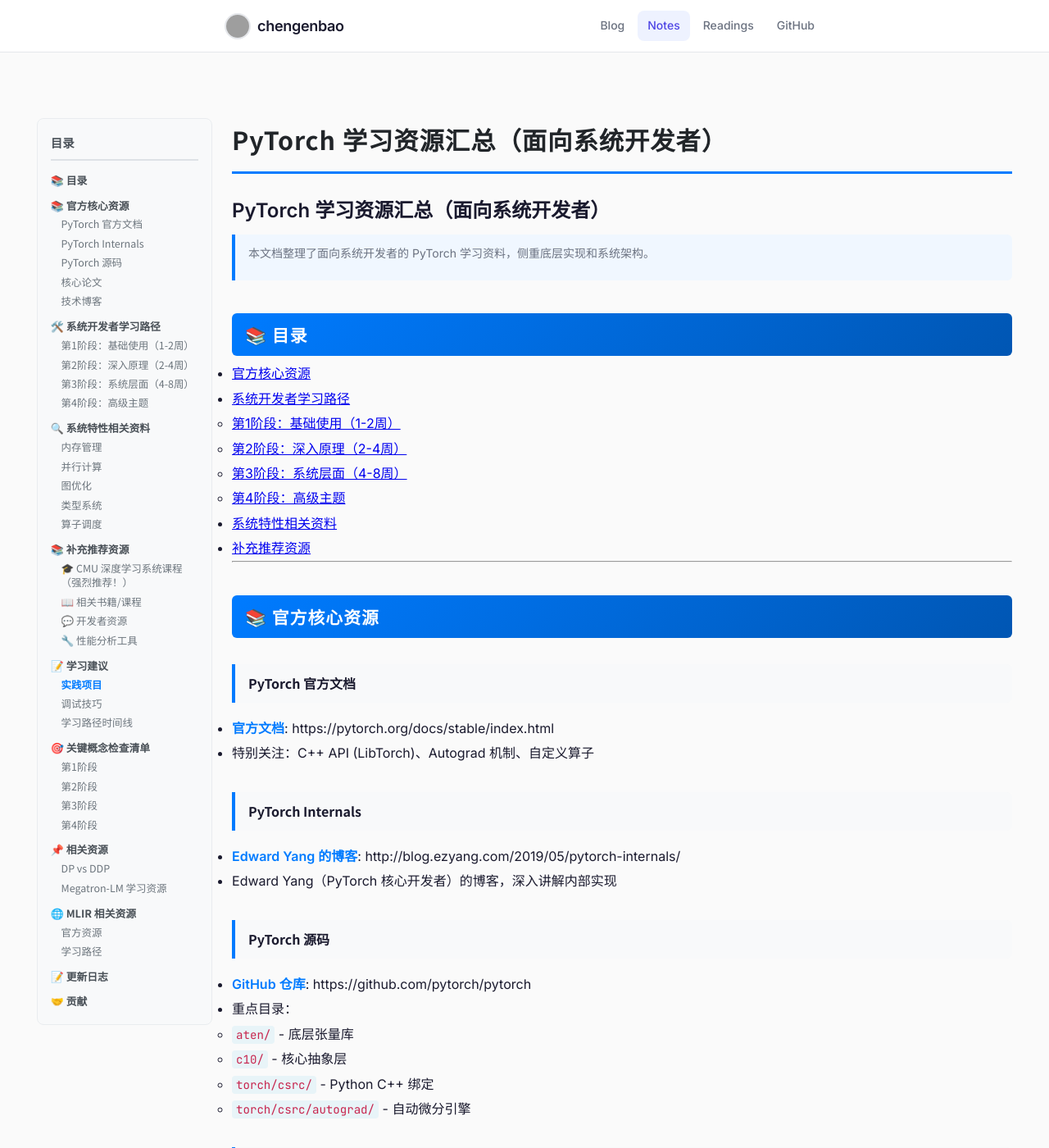
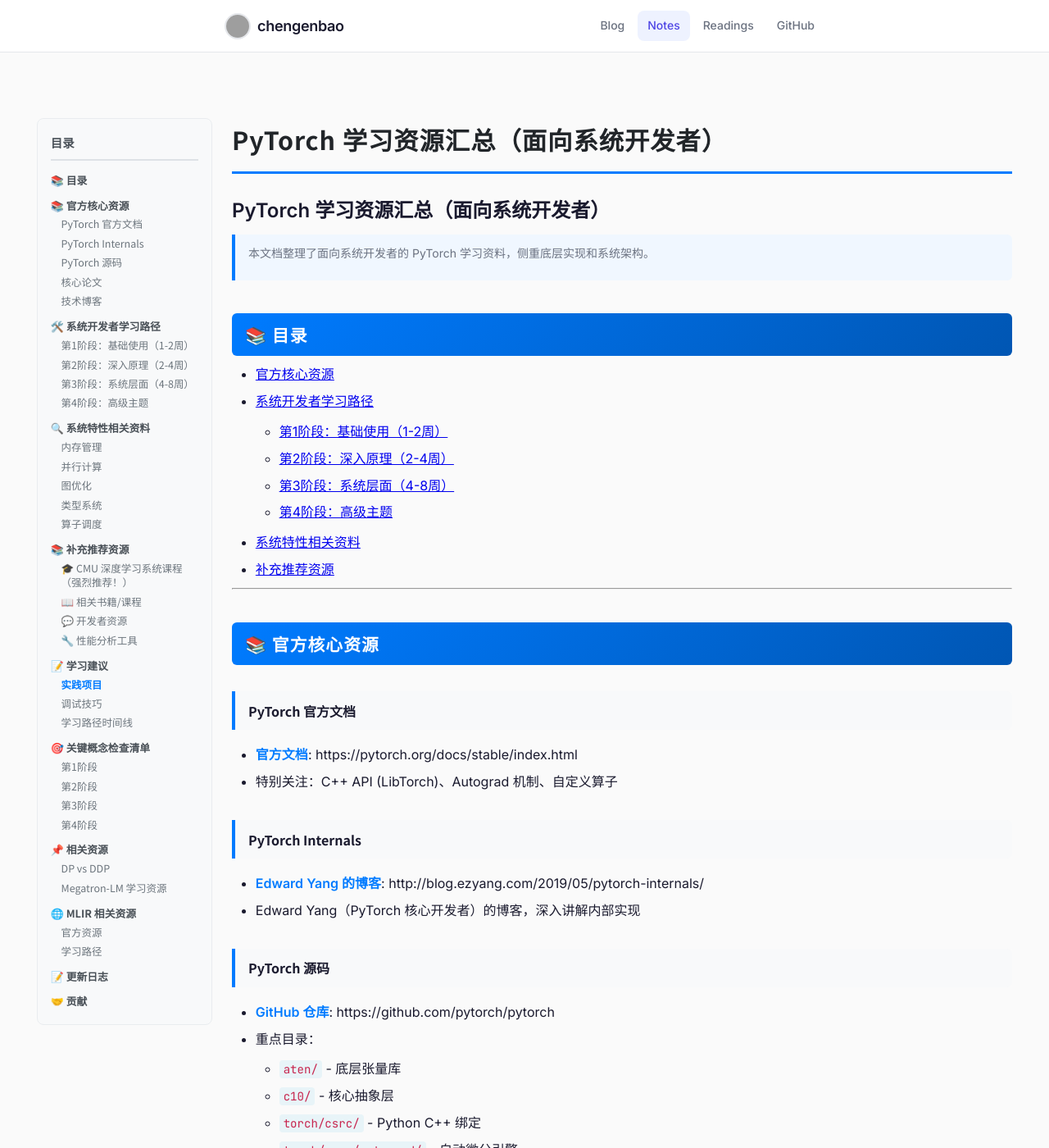
Before and after one commit to chengenbao/chengenbao.github.io, a Jekyll site: the page built from notes/pytorch.md, in a window 1280 px wide and 1400 px high. Shown: the whole window at 82% size. Built offline with Jekyll 4.4.1, drawn with Linux system fonts in a browser that asks for light colours; nearby versions of some CDN libraries; grey boxes are pictures that could not be loaded.

Commit message:
style: add proper list indentation for better readability

```diff
--- a/_layouts/note.html
+++ b/_layouts/note.html
@@ -178,6 +178,15 @@
         padding: 0.6rem 1rem;
         color: #444;
       }
+      /* ===== Lists ===== */
+      .note-body ul, .note-body ol {
+        padding-left: 1.8em;
+        margin: 0.5rem 0;
+      }
+      .note-body ul li, .note-body ol li {
+        margin-bottom: 0.25rem;
+        line-height: 1.8;
+      }
       /* ===== Complexity table ===== */
       .note-body ul li strong { color: #007bff; }
       /* ===== Section headers (h2) ===== */
```
